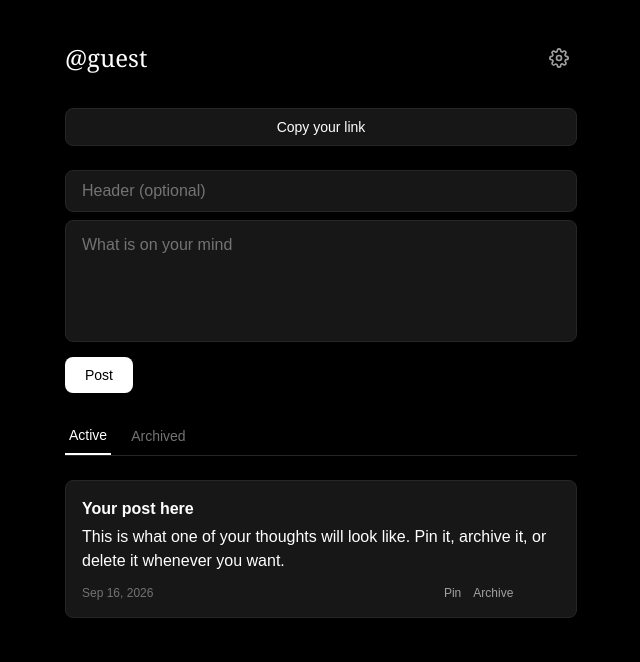
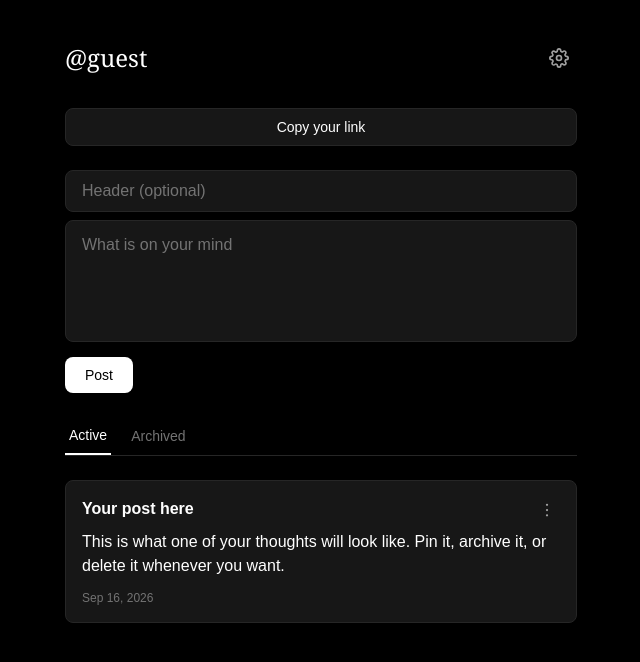
Before and after one commit to zinver/qui-app, a Next.js app: page /guest in a window 1280 px wide. Shown: the top 662 px of the page, without its empty margins (319-959 px from the left). Built offline with nearby package versions, Linux system fonts and the light colour scheme.

Commit message:
add three-dot menu for post actions

```diff
--- a/app/guest/page.tsx
+++ b/app/guest/page.tsx
@@ -7,6 +7,7 @@ export default function GuestPage() {
   const [title, setTitle] = useState('')
   const [content, setContent] = useState('')
   const [settingsOpen, setSettingsOpen] = useState(false)
+  const [menuOpen, setMenuOpen] = useState(false)
   const [tab, setTab] = useState('active')
   const router = useRouter()
 
@@ -117,32 +118,52 @@ export default function GuestPage() {
 
         <div className="space-y-4">
           {tab === 'active' ? (
-            <div className="group bg-neutral-900 rounded-lg border border-neutral-800 p-4">
-              <p className="text-white font-semibold mb-1">{demoThought.title}</p>
-              <p className="text-white whitespace-pre-wrap">{demoThought.content}</p>
-              <div className="flex justify-between items-center mt-3">
-                <span className="text-xs text-neutral-500">{demoThought.date}</span>
-                <div className="flex gap-3">
+            <div className="relative bg-neutral-900 rounded-lg border border-neutral-800 p-4">
+              <div className="flex justify-between items-start mb-1">
+                <p className="text-white font-semibold">{demoThought.title}</p>
+
+                <div className="relative">
+                  <button
+                    onClick={function () {
+                      setMenuOpen(!menuOpen)
+                    }}
+                    className="p-1 text-neutral-400 hover:text-white transition"
+                    aria-label="Post options"
+                  >
+                    <svg width="18" height="18" viewBox="0 0 24 24" fill="currentColor">
+                      <circle cx="12" cy="5" r="1.5" />
+                      <circle cx="12" cy="12" r="1.5" />
+                      <circle cx="12" cy="19" r="1.5" />
+                    </svg>
+                  </button>
+
+                  {menuOpen ? (
+                    <div className="absolute right-0 top-full mt-1 w-36 bg-neutral-900 border border-neutral-800 rounded-lg shadow-lg overflow-hidden z-10">
                       <button
                         onClick={requireLogin}
-                    className="text-xs text-neutral-400 hover:text-indigo-400 transition"
+                        className="block w-full text-left px-3 py-2 text-xs text-neutral-300 hover:bg-neutral-800 transition"
                       >
                         Pin
                       </button>
                       <button
                         onClick={requireLogin}
-                    className="text-xs text-neutral-400 hover:text-white transition"
+                        className="block w-full text-left px-3 py-2 text-xs text-neutral-300 hover:bg-neutral-800 transition border-t border-neutral-800"
                       >
                         Archive
                       </button>
                       <button
                         onClick={requireLogin}
-                    className="text-xs text-red-400 opacity-0 group-hover:opacity-100 transition"
+                        className="block w-full text-left px-3 py-2 text-xs text-red-400 hover:bg-neutral-800 transition border-t border-neutral-800"
                       >
                         Delete
                       </button>
                     </div>
+                  ) : null}
                 </div>
+              </div>
+
+              <p className="text-white whitespace-pre-wrap">{demoThought.content}</p>
+              <span className="text-xs text-neutral-500 mt-3 block">{demoThought.date}</span>
             </div>
           ) : (
             <p className="text-center text-neutral-500 text-sm py-8">Nothing archived.</p>
```
Lines whose indentation alone changed are shown as unchanged.
